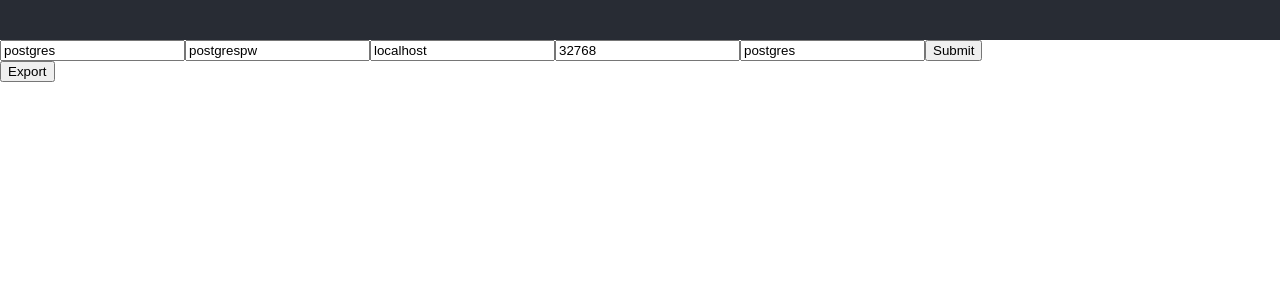
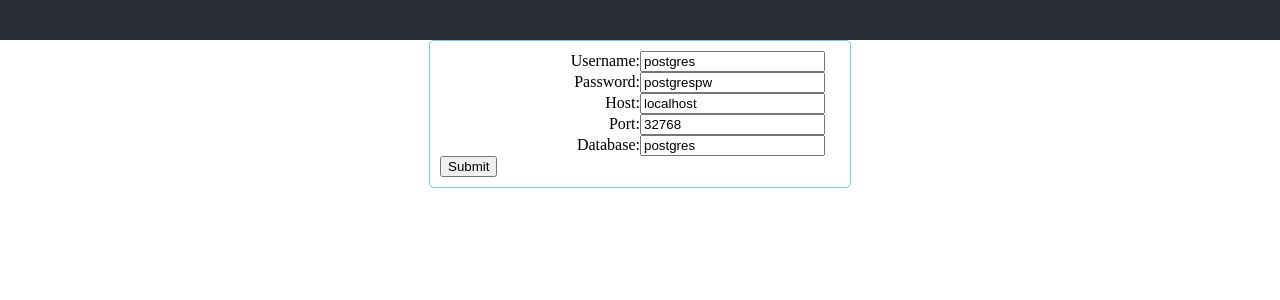
Before and after one commit to Pigna/Pde.Frontend, a React (Create React App) app: page / in a window 1280 px wide. Shown: the top 300 px of the page. Built offline with nearby package versions, Linux system fonts and the light colour scheme.

Commit message:
Database login overhaul. Fixed naming for months (number)

```diff
--- a/src/App.scss
+++ b/src/App.scss
@@ -65,3 +65,30 @@
 .icon-check {
 
 }
+#db-login {
+  margin: 0 auto;
+  width: 400px;
+  border: 1px var(--turquois) solid;
+  border-radius: 5px;
+  padding: 10px;
+}
+.form-group {
+
+}
+.form-group label {
+  display: inline-block;
+  width: 50%;
+  text-align: right;
+}
+
+.form-group label:after{
+  content: ": ";
+}
+
+#db-login .message {
+  margin-top: 5px;
+  padding: 5px;
+  background: #ffc7c7;
+  border-left: 9px solid #ff5959;
+  color: #243241;
+}
--- a/src/models/Column.js
+++ b/src/models/Column.js
@@ -12,19 +12,24 @@ function Column({table, columnName, type, defaultValue, isNullable, constraints}
 		switch (constraint.type)
 		{
 			case 0:
-				return <FontAwesomeIcon key={constraint.name} icon={faKey} className="icon-key-primary"
+				return <FontAwesomeIcon key={constraint.name}
+										icon={faKey}
+										className="icon-key-primary"
 										title={constraint.name}
 				/>
 			case 1:
-				return <FontAwesomeIcon key={constraint.name} icon={faKey} className="icon-key-foreign"
+				return <FontAwesomeIcon key={constraint.name}
+										icon={faKey}
+										className="icon-key-foreign"
 										title={constraint.name}
 				/>
 			case 2:
-				return <FontAwesomeIcon key={constraint.name} icon={faU} className="icon-unique"
-										title={constraint.name}
+				return <FontAwesomeIcon key={constraint.name} icon={faU} className="icon-unique" title={constraint.name}
 				/>
 			case 3:
-				return <FontAwesomeIcon key={constraint.name} icon={faCheck} className="icon-check"
+				return <FontAwesomeIcon key={constraint.name}
+										icon={faCheck}
+										className="icon-check"
 										title={constraint.name}
 				/>
 			default:
@@ -32,25 +37,54 @@ function Column({table, columnName, type, defaultValue, isNullable, constraints}
 		}
 	}
 
+	function IsPrimaryOrForeignKey(constraints)
+	{
+		let result = false;
+		constraints.forEach(constraint =>
+		{
+			if (constraint.type <= 1)
+				result = true;
+		})
+		return result;
+	}
+
 	return (
 		<tr className="column">
-			<td className="column-icon">{constraints.sort(function (a, b)
+			<td className="column-icon">
+				{
+					constraints.sort(function (a, b)
 					{
 						return a.type - b.type
 					}).map(item =>
 					{
 						return getConstraintIcon(item)
-			})}</td>
+					})
+				}
+			</td>
 			<td className="column-name">{columnName}</td>
 			<td className="column-type">{type}</td>
-			<td className="column-anonymize">{!constraints.length
-											  ? (<AnonymizeSelector key={uuid()} table={table} column={columnName}
+			<td className="column-anonymize">
+				{
+					!IsPrimaryOrForeignKey(constraints)
+					? (<AnonymizeSelector key={uuid()}
+										  table={table}
+										  column={columnName}
 										  type={type}
 					></AnonymizeSelector>)
-											  : null}</td>
-			<td className="column-type">{isNullable
+					: (<input type="hidden"
+							  name={table + '.' + columnName}
+							  id={table + '.' + columnName}
+							  value=""
+					/>)
+				}
+			</td>
+			<td className="column-type">
+				{
+					isNullable
 					? "NULL"
-										 : ""}</td>
+					: ""
+				}
+			</td>
 		</tr>
 	);
 }
--- a/src/pages/database/AnonymizeSelector.js
+++ b/src/pages/database/AnonymizeSelector.js
@@ -5,7 +5,7 @@ function AnonymizeSelector({table, column, type})
 {
 	const types = [
 		{id: 1, name: "Account", type: "character varying"},
-		{id: 2, name: "Amount", type: "integer"},
+		{id: 2, name: "Number", type: "integer"},
 		{id: 3, name: "Amount", type: "numeric"},
 		{id: 4, name: "Avatar", type: "character varying"},
 		{id: 5, name: "BuildingNumber", type: "character varying"},
@@ -23,7 +23,7 @@ function AnonymizeSelector({table, column, type})
 		{id: 17, name: "Latitude", type: "character varying"},
 		{id: 18, name: "Longitude", type: "character varying"},
 		{id: 19, name: "Month", type: "integer"},
-		{id: 20, name: "Month", type: "numeric"},
+		{id: 20, name: "Month Number", type: "numeric"},
 		{id: 21, name: "Password", type: "character varying"},
 		{id: 22, name: "PhoneNumber", type: "character varying"},
 		{id: 23, name: "Picture", type: "character varying"},
--- a/src/pages/database/FetchTablesAndRelations.js
+++ b/src/pages/database/FetchTablesAndRelations.js
@@ -10,6 +10,7 @@ function FetchTablesAndRelations()
 	const [host, setHost] = useState("localhost");
 	const [port, setPort] = useState("32768");
 	const [database, setDatabase] = useState("postgres");
+	const [connected, setConnected] = useState(false);
 
 	const [message, setMessage] = useState("");
 
@@ -45,6 +46,7 @@ function FetchTablesAndRelations()
 				setTables(resJson.databaseInfo.tables);
 				setRelations(resJson.databaseInfo.relations);
 				setMessage("Login Successfully. " + resJson.result);
+				setConnected(true);
 			}
 			else
 			{
@@ -61,6 +63,7 @@ function FetchTablesAndRelations()
 	let handleExport = async (e) =>
 	{
 		let mappedData = mapFormData(e.target);
+		console.log(e.target)
 		e.preventDefault();
 		try
 		{
@@ -105,12 +108,15 @@ function FetchTablesAndRelations()
 		for (let item of formData)
 		{
 			//TODO: Splitting on . might give issues if a table has a . in the name
+			if (item.name)
+			{
 				let splitName = item.name.split('.', 2)
 				data.push({
 					TableName: splitName[0],
 					ColumnName: splitName[1],
 					DataType: Number(item.value)
 				})
+			}
 		}
 
 		return data;
@@ -121,46 +127,86 @@ function FetchTablesAndRelations()
 		return relations.filter(item => item.primaryKeyTable === tableName || item.foreignKeyTable === tableName);
 	}
 
-	return (
-		<div className="fetch-tables">
+	function loginForm()
+	{
+		return <div id="db-login">
 			<form onSubmit={handleSubmit}>
+				<div class="form-group">
+					<label htmlFor="username">Username</label>
 					<input
+						id="username"
+						name="username"
 						type="text"
 						value={username}
-					placeholder="Username"
+						placeholder="admin"
 						onChange={(e) => setUsername(e.target.value)}
+						required
 					/>
+				</div>
+				<div className="form-group">
+					<label htmlFor="password">Password</label>
 					<input
+						id="password"
+						name="password"
 						type="text"
 						value={password}
-					placeholder="Password"
+						placeholder="Secret123"
 						onChange={(e) => setPassword(e.target.value)}
+						required
 					/>
+				</div>
+				<div className="form-group">
+					<label htmlFor="host">Host</label>
 					<input
+						id="host"
+						name="host"
 						type="text"
 						value={host}
-					placeholder="Host"
+						placeholder="localhost"
 						onChange={(e) => setHost(e.target.value)}
+						required
 					/>
+				</div>
+				<div className="form-group">
+					<label htmlFor="port">Port</label>
 					<input
+						id="port"
+						name="port"
 						type="text"
 						value={port}
-					placeholder="Port"
+						placeholder="3000"
 						onChange={(e) => setPort(e.target.value)}
+						required
 					/>
+				</div>
+				<div className="form-group">
+					<label htmlFor="database">Database</label>
 					<input
+						id="database"
+						name="database"
 						type="text"
 						value={database}
-					placeholder="Database"
+						placeholder="db"
 						onChange={(e) => setDatabase(e.target.value)}
+						required
 					/>
+				</div>
 				<button type="submit">Submit</button>
 			</form>
-			<div className="message">{message
-									  ? <p>{message}</p>
-									  : null}</div>
+			{
+				message
+				? <div className="message">
+					<p>{message}</p>
+				  </div>
+				: null
+			}
 
-			<form onSubmit={handleExport}>
+		</div>
+	}
+
+	function exportForm()
+	{
+		return <form onSubmit={handleExport}>
 			{tables.map((item =>
 				{
 					return <Table key={item.name}
@@ -172,6 +218,16 @@ function FetchTablesAndRelations()
 			))}
 			<button type="submit">Export</button>
 		</form>
+	}
+
+	return (
+		<div className="fetch-tables">
+			{!connected
+			 ? loginForm()
+			 : null}
+			{connected
+			 ? exportForm()
+			 : null}
 			{
 				relations.map((item => <Relation key={uuid()}
 												 foreignKeyTable={item.foreignKeyTable}
@@ -180,7 +236,8 @@ function FetchTablesAndRelations()
 												 primaryKeyTable={item.primaryKeyTable}
 												 primaryKeyColumn={item.primaryKeyColumn}
 												 primaryKeyConstraintName={item.primaryKeyConstraintName}
-				/>))}
+				/>))
+			}
 		</div>
 	);
 }
```
Lines whose indentation alone changed are shown as unchanged.
